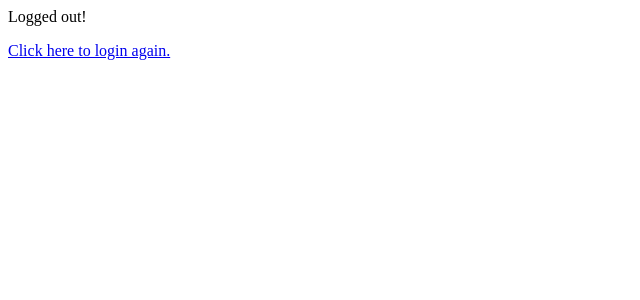
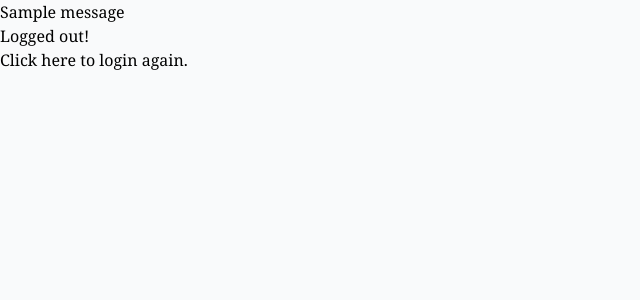
Before and after one commit to SpinBoxx/WalletPy, a Django app: page /accounts/logout/ in a window 1280 px wide. Shown: the top 300 px of the page, without its empty margins (0-640 px from the left). Run offline with Django 4.2, Linux system fonts and the light colour scheme; tables that the repository leaves empty hold one stand-in row (values such as "Sample post"); one stand-in notice (Sample message) is shown; some libraries are stand-ins or nearby versions.

Commit message:
add message to layout

```diff
--- a/WalletPy/templates/base.html
+++ b/WalletPy/templates/base.html
@@ -11,6 +11,7 @@
   </head>
 
   <body class="bg-gray-50 font-serif leading-normal tracking-normal">
+    {% include './includes/messages.html' %}
     <div class="container mx-auto">
       <div id="content">{% block content %}{% endblock %}</div>
     </div>
--- /dev/null
+++ b/WalletPy/templates/includes/messages.html
@@ -0,0 +1,9 @@
+{% if messages %}
+<ul class="messages">
+  {% for message in messages %}
+  <li {% if message.tags %} class="{{ message.tags }}" {% endif %}>
+    {{ message }}
+  </li>
+  {% endfor %}
+</ul>
+{% endif %}
--- a/WalletPy/templates/registration/logged_out.html
+++ b/WalletPy/templates/registration/logged_out.html
@@ -1,4 +1,4 @@
-{% block content %}
+{% extends "base.html" %} {% block content %}
 <p>Logged out!</p>
 <a href="{% url 'login'%}">Click here to login again.</a>
 {% endblock %}
```
Also changed, not shown: WalletPy/WalletPy/views.py (+10 -10 lines).
